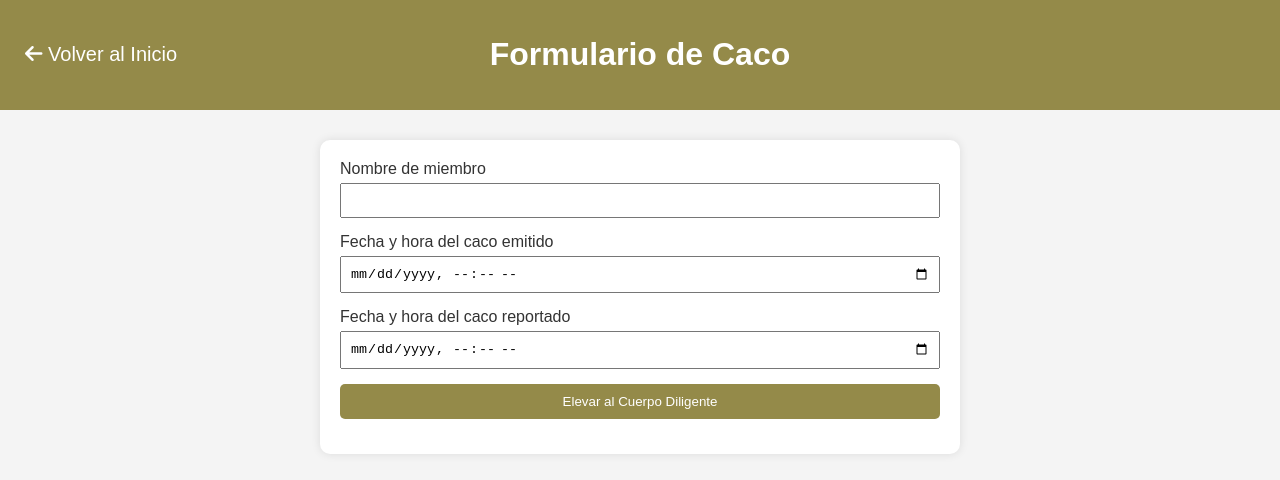
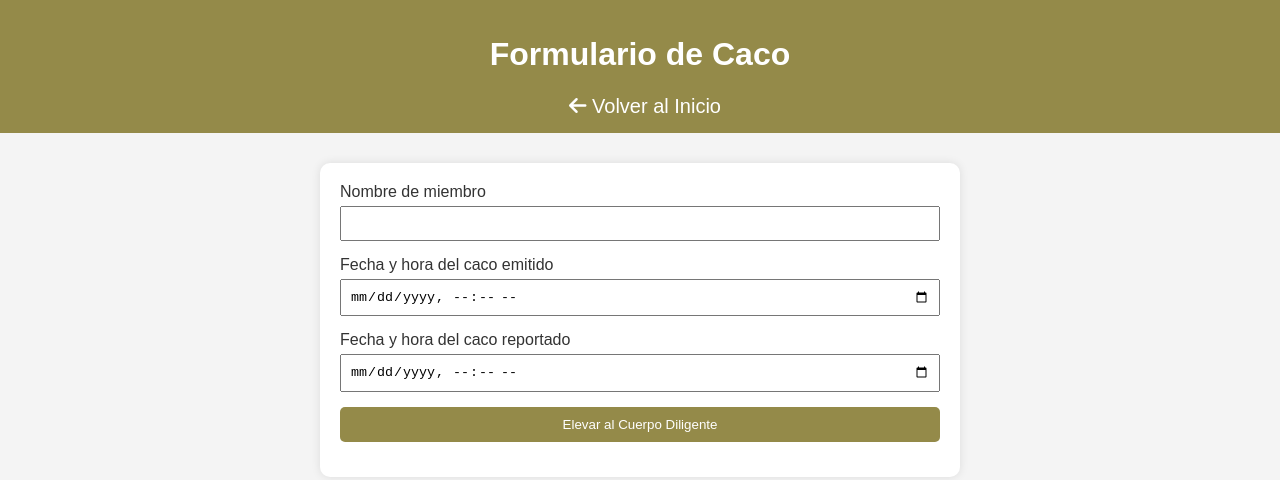
Before and after one commit to sen6eii/cacona.github.io, a plain HTML site: page form.html in a window 1280 px wide. Drawn offline with Linux system fonts and the light colour scheme.

Commit message:
Update form.html

```diff
--- a/form.html
+++ b/form.html
@@ -17,6 +17,7 @@
             color: white;
             padding: 15px;
             display: flex;
+            flex-direction: column-reverse;
             justify-content: center;
             align-items: center;
             position: relative;
@@ -27,8 +28,7 @@
             cursor: pointer;
             margin-left: 10px;
             text-decoration: none;
-            position: absolute;
-            left: 15px;
+
         }
         .container {
             max-width: 600px;
```
